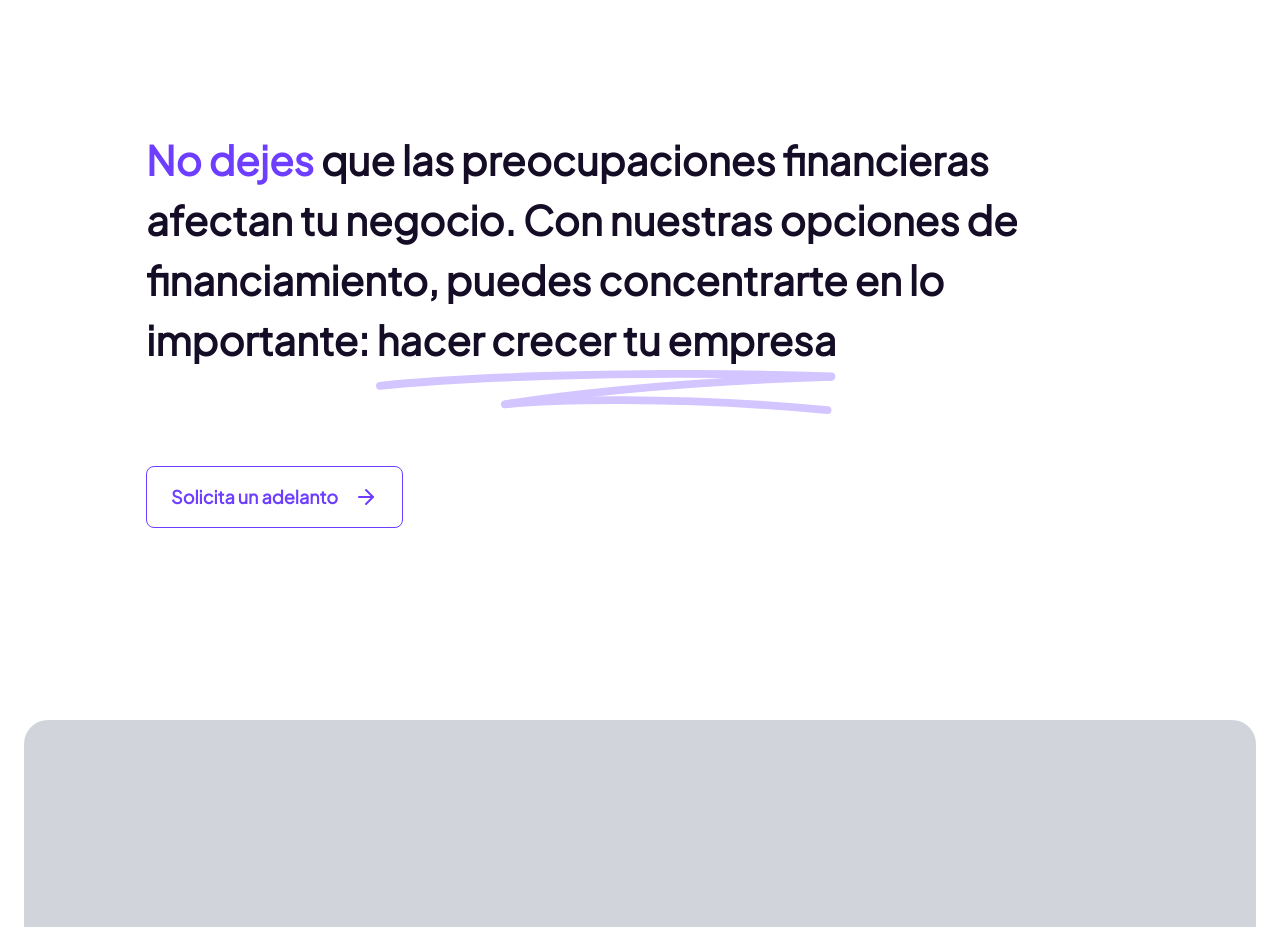
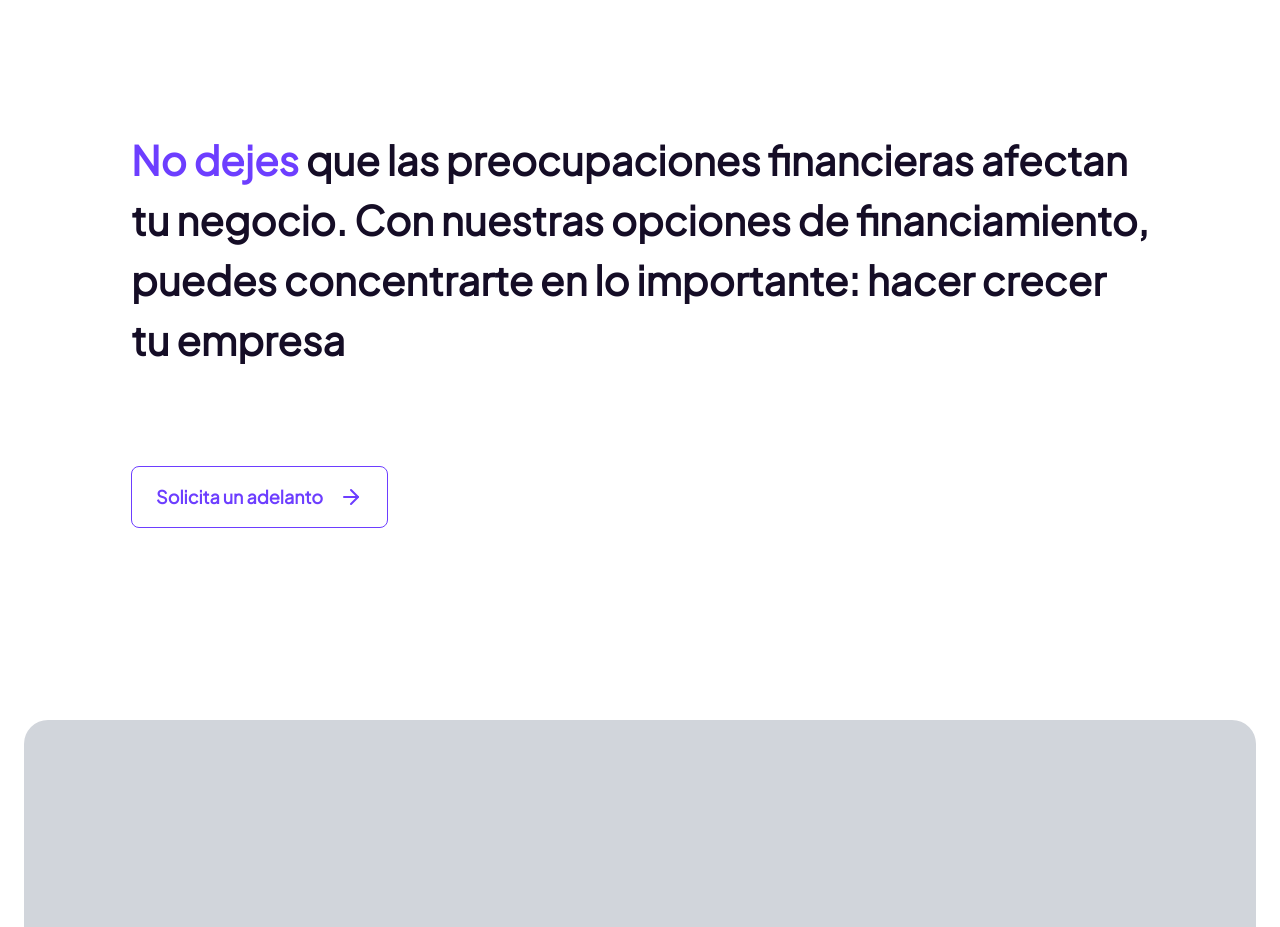
Before and after one commit to Trescento/adelanta, a Nuxt app: page / in a window 1280 px wide. Shown: the part 1240-2167 px from the top of the page. Built offline with nearby package versions, Linux system fonts and the light colour scheme.

Commit message:
Update max-width in SolicitaSection.vue

```diff
--- a/src/components/SolicitaSection.vue
+++ b/src/components/SolicitaSection.vue
@@ -1,5 +1,5 @@
 <template>
-  <section class="my-48 container max-w-[1036px] space-y-24">
+  <section class="my-48 container max-w-[1066px] space-y-24">
     <p class="text-[2.5rem] font-bold leading-normal">
       <span class="text-brand">No dejes</span> que las preocupaciones financieras afectan tu negocio. Con nuestras opciones de financiamiento, puedes concentrarte en lo importante:
       <span class="relative">
```
